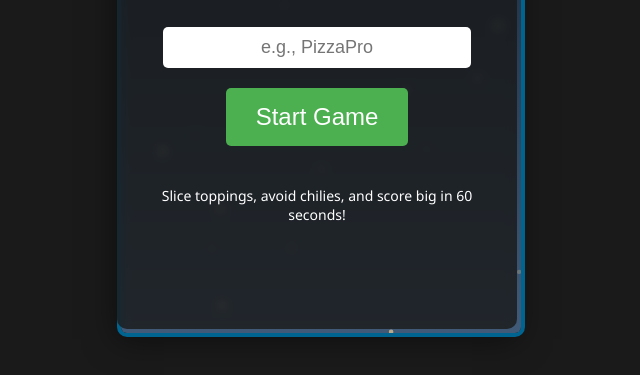
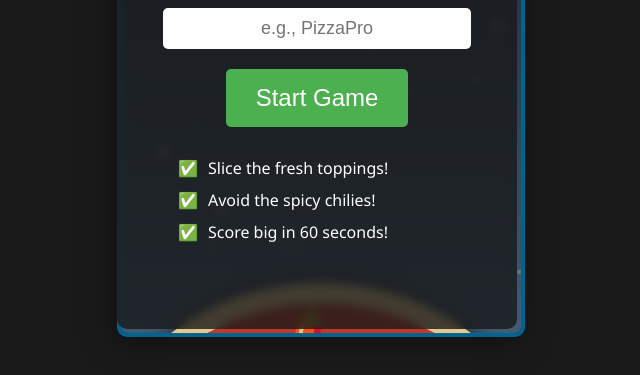
Before and after one commit to Wonk216/FlavourFrenzy, a plain HTML site: page index.html in a window 1280 px wide. Shown: the part 371-746 px from the top of the page, without its empty margins (323-963 px from the left). Drawn offline with Linux system fonts and the light colour scheme.

Commit message:
index.html

```diff
--- a/index.html
+++ b/index.html
@@ -83,6 +83,21 @@
         #start-button:hover {
             transform: scale(1.05);
         }
+        .rules {
+            text-align: left;
+            margin-top: 30px;
+            width: 80%;
+        }
+        .rules ul {
+            list-style-type: '✅';
+            padding-left: 25px;
+            margin: 0;
+        }
+        .rules li {
+            padding-left: 10px;
+            margin-bottom: 10px;
+            font-size: 16px;
+        }
     </style>
 </head>
 <body>
@@ -94,7 +109,13 @@
             <p>Enter your nickname to start:</p>
             <input type="text" id="player-name-input" placeholder="e.g., PizzaPro" maxlength="15">
             <button id="start-button">Start Game</button>
-            <p style="margin-top: 40px; font-size: 14px;">Slice toppings, avoid chilies, and score big in 60 seconds!</p>
+            <div class="rules">
+                <ul>
+                    <li>Slice the fresh toppings!</li>
+                    <li>Avoid the spicy chilies!</li>
+                    <li>Score big in 60 seconds!</li>
+                </ul>
+            </div>
         </div>
         <canvas id="gameCanvas" width="400" height="600"></canvas>
     </div>
@@ -112,7 +133,12 @@
         let isSlicing = false, timeToNextObject = 0;
         let gameObjects = [], particles = [], scorePopups = [], sliceTrail = [], backgroundParticles = [];
         const toppings = ['🍄', '🫒', '🧅'];
-        const specialTopping = '🍅'; // The new special topping
+        const specialTopping = '🍅';
+
+        // --- Tutorial Animation State ---
+        let demoObjects = [];
+        let demoState = 'slicing';
+        let demoTimer = 0;
 
         // --- Audio ---
         let audioContext, soundEnabled = false;
@@ -149,7 +175,7 @@
                 oscillator.type = 'square';
                 oscillator.frequency.setValueAtTime(100, audioContext.currentTime);
                 gainNode.gain.exponentialRampToValueAtTime(0.001, audioContext.currentTime + 0.3);
-            } else if (type === 'special') { // NEW: Sound for special topping
+            } else if (type === 'special') {
                 oscillator.type = 'sine';
                 oscillator.frequency.setValueAtTime(1200, audioContext.currentTime);
                 gainNode.gain.exponentialRampToValueAtTime(0.001, audioContext.currentTime + 0.4);
@@ -331,7 +357,7 @@
         function checkButtonClick(x, y) {
             if (gameState === 'gameOver') {
                 if (x > playAgainButtonRect.x && x < playAgainButtonRect.x + playAgainButtonRect.width && y > playAgainButtonRect.y && y < playAgainButtonRect.y + playAgainButtonRect.height) {
-                    resetGame();
+                    resetGame(true);
                 } else if (x > shareButtonRect.x && x < shareButtonRect.x + shareButtonRect.width && y > shareButtonRect.y && y < shareButtonRect.y + shareButtonRect.height) {
                     shareOnWhatsApp();
                 } else if (x > ratingAreaRect.x && x < ratingAreaRect.x + ratingAreaRect.width && y > ratingAreaRect.y && y < ratingAreaRect.y + ratingAreaRect.height) {
@@ -352,20 +378,26 @@
             }
         }
 
-        function resetGame() {
+        function resetGame(fromGameOver = false) {
             score = 0; gameTime = 60; gameObjects = []; userRating = 0;
             particles.splice(0, particles.length);
             scorePopups.splice(0, scorePopups.length);
             lastTime = 0;
-            playerName = playerNameInput.value || "PizzaPro";
-            startScreen.classList.add('hidden');
-            gameState = 'playing';
+
+            if(fromGameOver) {
+                startScreen.classList.remove('hidden');
+                gameState = 'start';
+            } else {
+                playerName = playerNameInput.value || "PizzaPro";
+                startScreen.classList.add('hidden');
+                gameState = 'playing';
+            }
         }
 
         function setupEventListeners() {
             startButton.addEventListener('click', () => {
                 if (!soundEnabled) initAudio();
-                resetGame();
+                resetGame(false);
             });
 
             const getPointerPos = (e) => {
@@ -378,11 +410,11 @@
             const onPointerDown = (e) => {
                 if (e.touches) e.preventDefault();
                 const pos = getPointerPos(e);
-                updatePointerPosition(pos.x, pos.y);
 
                 if (gameState === 'gameOver') {
                     checkButtonClick(pos.x, pos.y);
                 } else if (gameState === 'playing') {
+                    updatePointerPosition(pos.x, pos.y);
                     isSlicing = true;
                     handleSlice(pos.x, pos.y);
                 }
@@ -440,6 +472,32 @@
                 p.update();
                 p.draw();
             });
+        }
+
+        // ENHANCED Pizza Base drawing function
+        function drawPizzaBase() {
+            ctx.save();
+            const pizzaY = canvas.height + 200;
+            const pizzaRadius = 250;
+
+            ctx.shadowColor = 'rgba(0,0,0,0.4)';
+            ctx.shadowBlur = 15;
+            ctx.shadowOffsetY = -5;
+
+            // Crust
+            ctx.fillStyle = '#e6c88f';
+            ctx.beginPath();
+            ctx.arc(canvas.width / 2, pizzaY, pizzaRadius, 0, 2 * Math.PI);
+            ctx.fill();
+
+            ctx.shadowColor = 'transparent';
+
+            // Sauce
+            ctx.fillStyle = '#c0392b';
+            ctx.beginPath();
+            ctx.arc(canvas.width / 2, pizzaY, pizzaRadius - 20, 0, 2 * Math.PI);
+            ctx.fill();
+            ctx.restore();
         }
 
         function drawSliceTrail() {
@@ -531,7 +589,7 @@
 
         function drawGameOverScreen() {
             drawDynamicBackground();
-            [...gameObjects, ...particles, ...scorePopups].forEach(obj => obj.draw());
+            drawPizzaBase();
             drawUI();
             ctx.save();
             ctx.fillStyle = 'rgba(0,0,0,0.7)';
@@ -569,7 +627,6 @@
             ctx.restore();
         }
 
-        // --- Main Game Loop ---
         function gameLoop(timestamp) {
             const deltaTime = (timestamp - lastTime) / 1000 || 0;
             lastTime = timestamp;
@@ -577,7 +634,7 @@
             ctx.clearRect(0, 0, canvas.width, canvas.height);
 
             if (gameState === 'start') {
-                drawDynamicBackground();
+                drawStartScreenAnimation(deltaTime);
             } else if (gameState === 'playing') {
                 gameTime -= deltaTime;
                 if (gameTime <= 0) {
@@ -586,6 +643,7 @@
                 }
 
                 drawDynamicBackground();
+                drawPizzaBase();
                 handleSpawning(deltaTime);
                 gameObjects = gameObjects.filter(obj => obj.y <= canvas.height + obj.radius && !obj.isSliced);
 
@@ -607,6 +665,57 @@
             requestAnimationFrame(gameLoop);
         }
 
+        function drawStartScreenAnimation(deltaTime) {
+            drawDynamicBackground();
+            drawPizzaBase();
+            demoTimer += deltaTime;
+
+            if (demoObjects.length === 0) {
+                if (demoState === 'slicing') {
+                    let demoTopping = new GameObject('🍄');
+                    demoTopping.y = canvas.height + 50;
+                    demoTopping.speed = -150;
+                    demoObjects.push(demoTopping);
+                } else if (demoState === 'avoiding') {
+                    let demoBomb = new GameObject('🌶️', true);
+                    demoBomb.y = canvas.height + 50;
+                    demoBomb.speed = -150;
+                    demoObjects.push(demoBomb);
+                }
+            }
+
+            demoObjects.forEach(obj => {
+                obj.update(deltaTime);
+                obj.draw();
+
+                if (obj.y < canvas.height / 2 && !obj.isSliced) {
+                    if (demoState === 'slicing') {
+                        obj.isSliced = true;
+                        particles.push(new Particle(obj.x, obj.y, obj.emoji));
+                        particles.push(new Particle(obj.x, obj.y, obj.emoji));
+                        scorePopups.push(new ScorePopup(obj.x, obj.y, 'Slice these!'));
+                    } else if (demoState === 'avoiding' && obj.isBomb) {
+                         obj.isSliced = true;
+                         scorePopups.push(new ScorePopup(obj.x, obj.y, 'Avoid these!', 'rgba(255, 50, 50,'));
+                    }
+                }
+            });
+
+            [...particles, ...scorePopups].forEach(p => {
+                p.update(deltaTime);
+                p.draw();
+            });
+            particles.forEach((p, i) => { if(p.life <= 0) particles.splice(i, 1); });
+            scorePopups.forEach((p, i) => { if(p.life <= 0) scorePopups.splice(i, 1); });
+
+            demoObjects = demoObjects.filter(obj => obj.y > -50);
+
+            if (demoTimer > 4) {
+                demoTimer = 0;
+                demoState = (demoState === 'slicing') ? 'avoiding' : 'slicing';
+            }
+        }
+
         // --- Initialize and Start ---
         function init() {
             for (let i = 0; i < 30; i++) {
```
